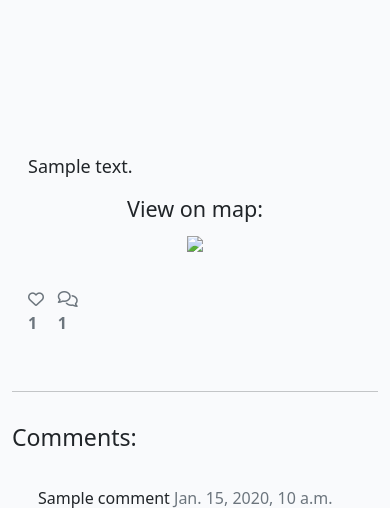
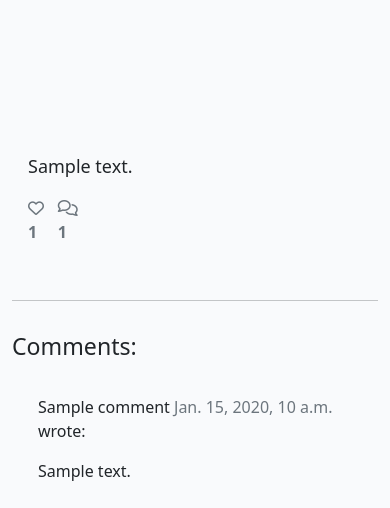
Before and after one commit to KarlPreisler/hiking-spots-blog, a Django app: a page that uses templates/post_detail.html in a window 390 px wide. Shown: the part 243-751 px from the top of the page. Run offline with Django 3.2, Linux system fonts and the light colour scheme; tables that the repository leaves empty hold one stand-in row (values such as "Sample post"); some libraries are stand-ins or nearby versions.

Commit message:
Add bootstrap class to make map image responsive, completed map setup

```diff
--- a/templates/post_detail.html
+++ b/templates/post_detail.html
@@ -33,9 +33,9 @@
                 <p class="card-text ">
                     {{ post.content | safe }}
                 </p>
-                <div class="marginbottom text-center map" id="map">
+                <div class="marginbottom text-center d-none d-md-block">
                     <h4>View on map:</h4>
-                    <img src={{ map_img_src }} id="map-image">
+                    <img src={{ map_img_src }} alt="map image">
                 </div>
 
                 <div class="row">
```
